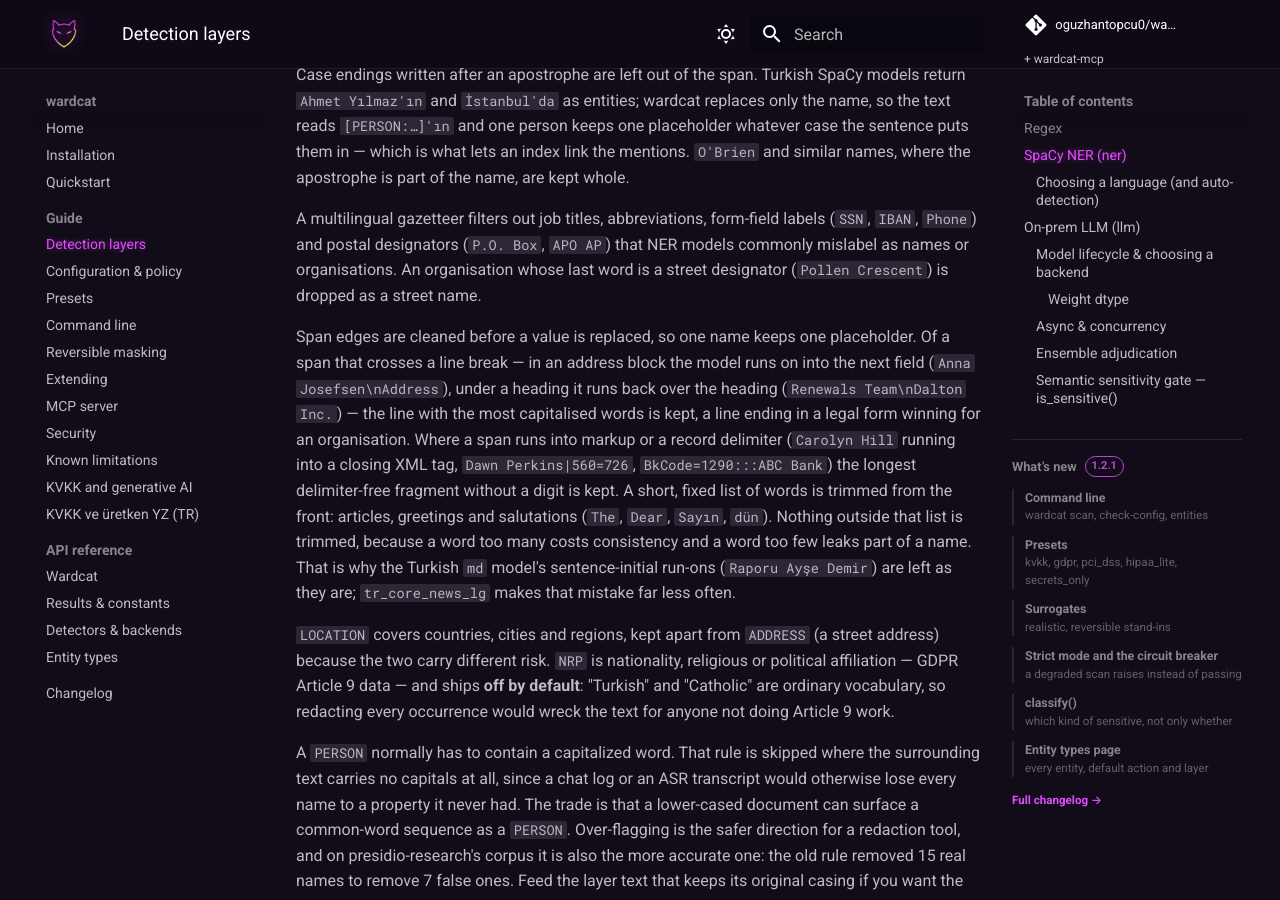
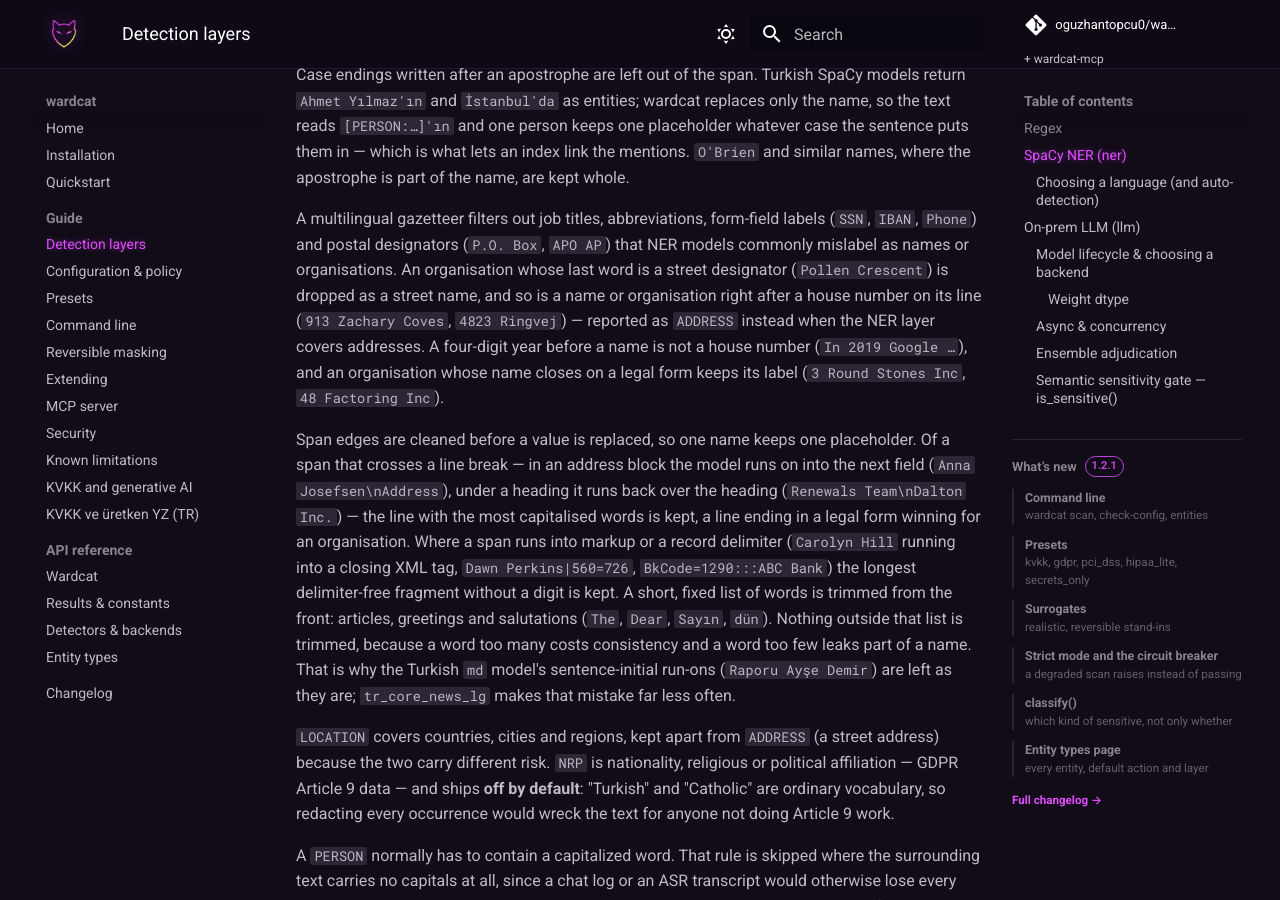
Before and after one commit to oguzhantopcu0/wardcat, an MkDocs documentation site: the page built from docs/guide/layers.md, in a window 1280 px wide and 900 px high, scrolled down 2654 px. Built offline with MkDocs 1.6.1 and Material for MkDocs 9.7.7, drawn with Linux system fonts in a browser that asks for light colours; comment, search, counter and statistics services are not loaded.

Commit message:
docs: card words, the bracketed-at e-mail and the house-number rule
The entity reference and the layers guide described card coverage as the
listed issuer ranges only and e-mail as the plain @ form; both now say
what a card word and a bracketed "at" add. The NER cleanup paragraph
gains the house-number rule, its year and legal-form exceptions.

```diff
--- a/docs/guide/layers.md
+++ b/docs/guide/layers.md
@@ -131,7 +131,12 @@
 A multilingual gazetteer filters out job titles, abbreviations, form-field labels
 (`SSN`, `IBAN`, `Phone`) and postal designators (`P.O. Box`, `APO AP`) that NER
 models commonly mislabel as names or organisations. An organisation whose last
-word is a street designator (`Pollen Crescent`) is dropped as a street name.
+word is a street designator (`Pollen Crescent`) is dropped as a street name, and
+so is a name or organisation right after a house number on its line (`913
+Zachary Coves`, `4823 Ringvej`) — reported as `ADDRESS` instead when the NER
+layer covers addresses. A four-digit year before a name is not a house number
+(`In 2019 Google …`), and an organisation whose name closes on a legal form
+keeps its label (`3 Round Stones Inc`, `48 Factoring Inc`).
 
 Span edges are cleaned before a value is replaced, so one name keeps one
 placeholder. Of a span that crosses a line break — in an address block the model
```
Also changed, not shown: docs/reference/entities.md (+2 -2 lines).
